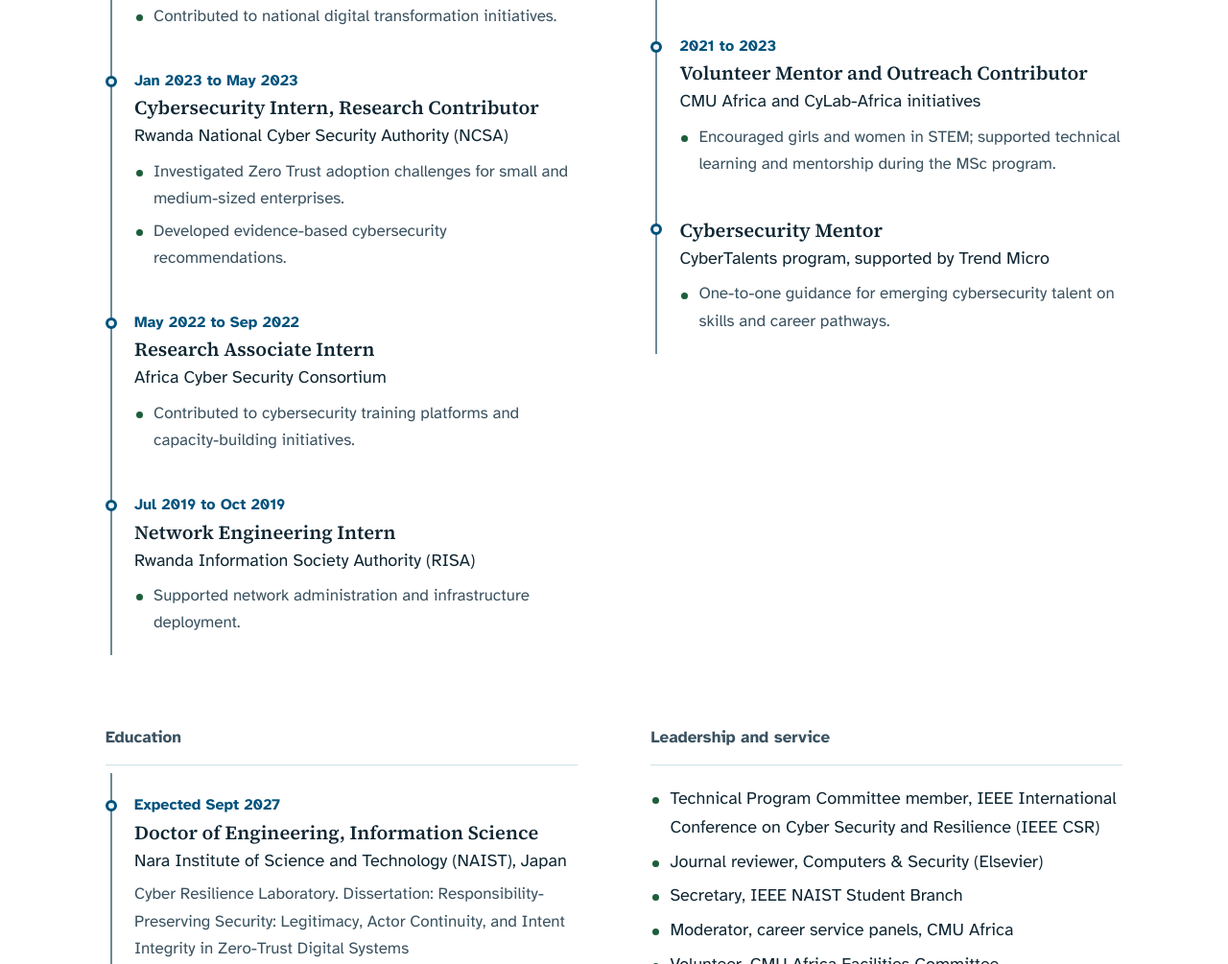
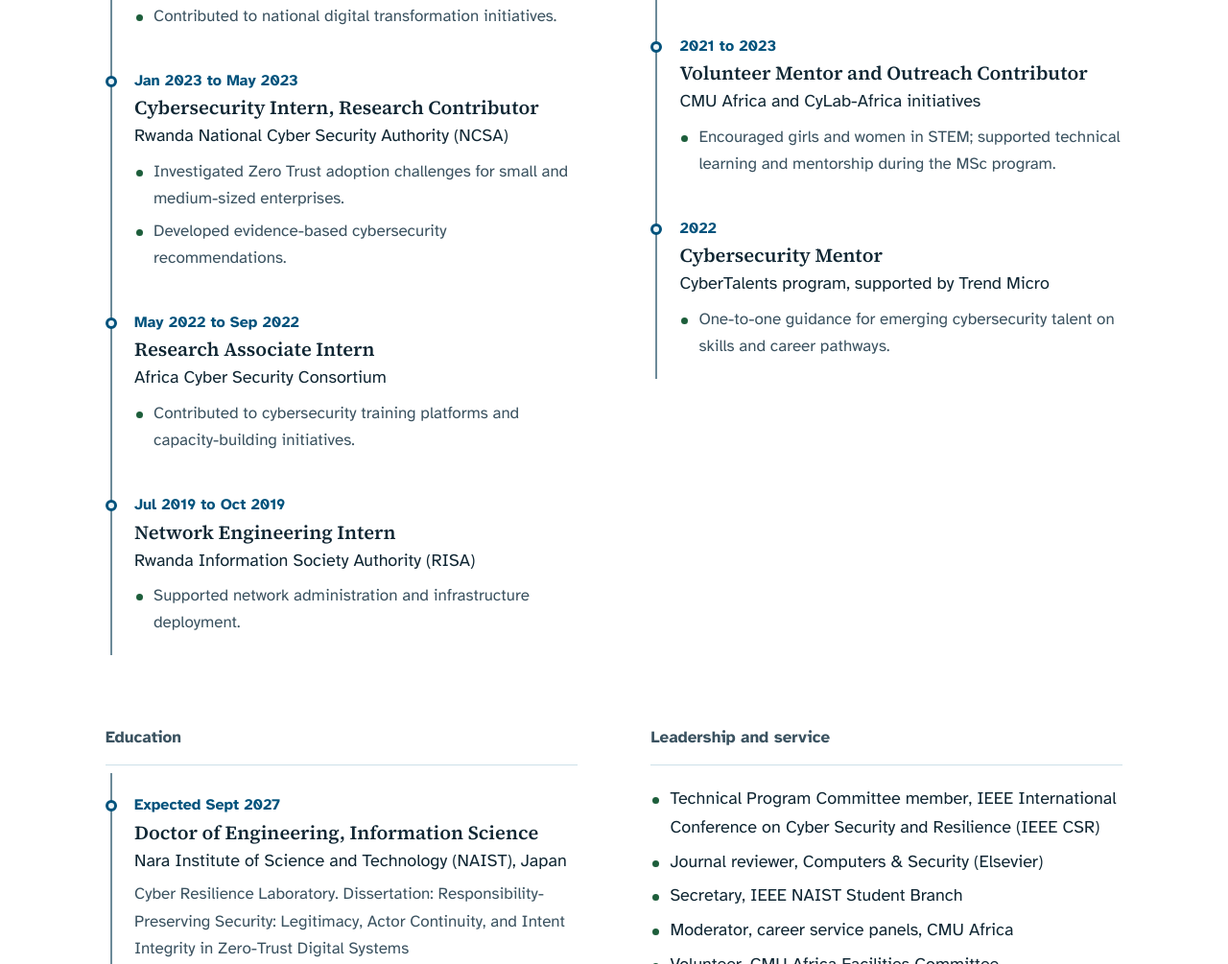
Before and after one commit to ztn-iplab/pm-profile, a plain HTML site: page index.html in a window 1280 px wide. Shown: the part 8827-9832 px from the top of the page at 96% size. Drawn offline with Linux system fonts and the light colour scheme.

Commit message:
Add 2022 to the CyberTalents mentor entry

```diff
--- a/index.html
+++ b/index.html
@@ -641,6 +641,7 @@
                   </ul>
                 </li>
                 <li>
+                  <p class="when">2022</p>
                   <p class="what">Cybersecurity Mentor</p>
                   <p class="where">CyberTalents program, supported by Trend Micro</p>
                   <ul class="points">
```
